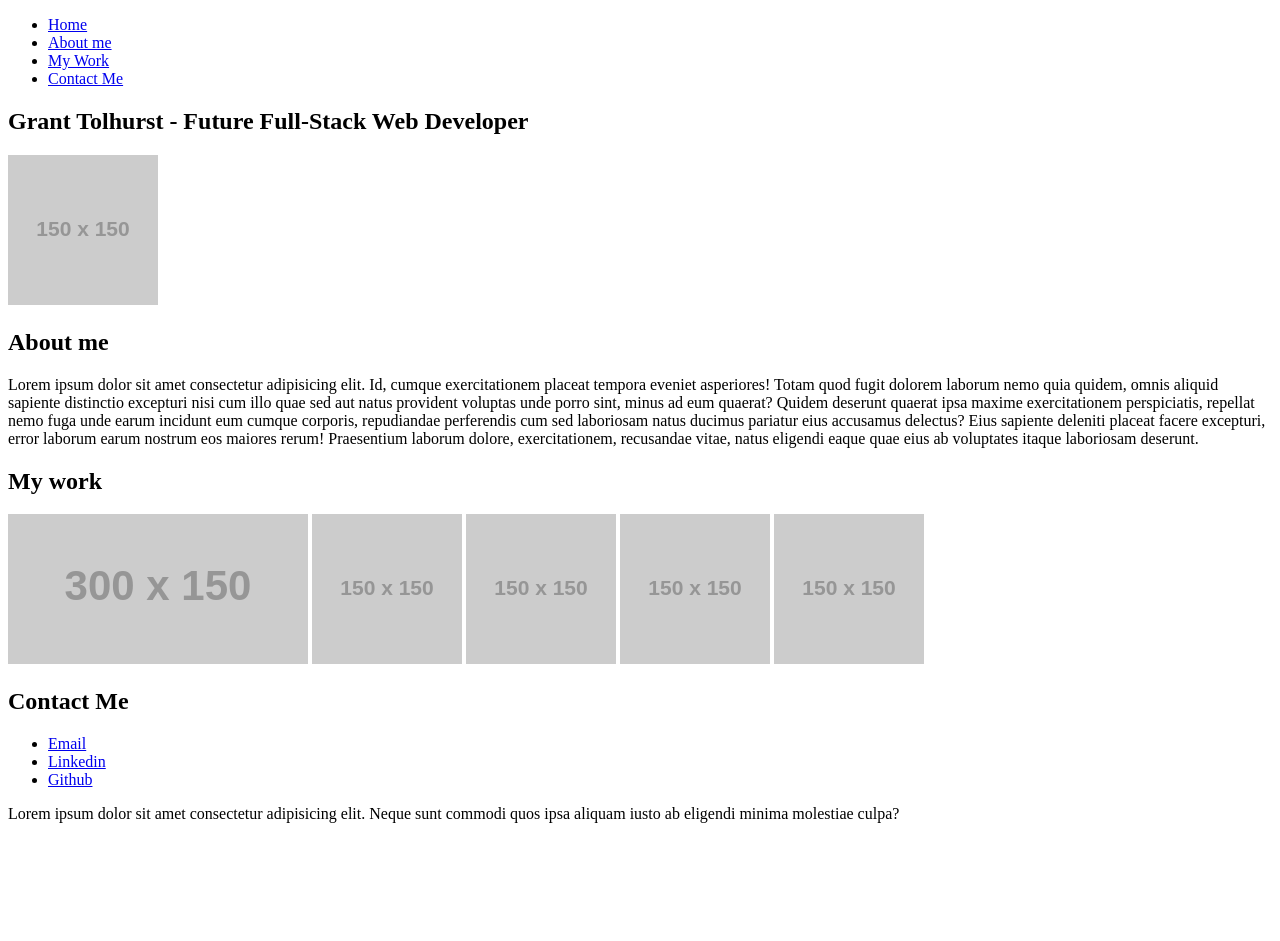
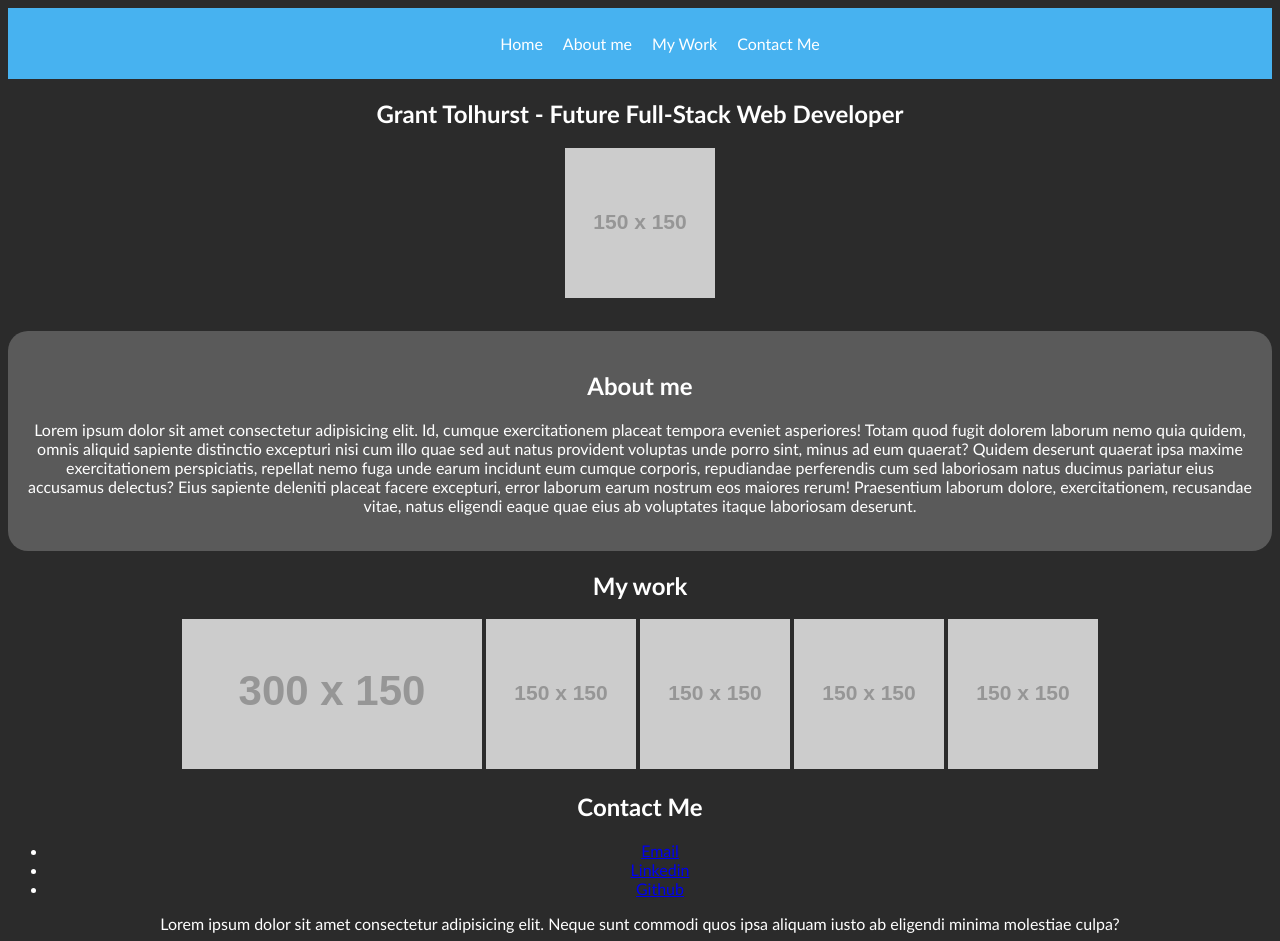
Before and after one commit to GrantRT/Portfolio, a plain HTML site: page index.html in a window 1280 px wide. Before the commit the page ends 831 px from the top, so only its background shows below. Drawn offline with Linux system fonts and the light colour scheme; files that its build step writes are made by us from their sources; placeholder pictures from the web are drawn by us.

Commit message:
started some basic styling

```diff
--- a/assets/style.css
+++ b/assets/style.css
@@ -0,0 +1,37 @@
+body {
+  background-color: rgb(43, 43, 43);
+  color: white;
+  text-align: center;
+  font-family: 'Gill Sans', 'Gill Sans MT', Calibri, 'Trebuchet MS', sans-serif;
+}
+
+nav a {
+  color: white;
+  text-decoration: none;
+}
+
+nav {
+  text-align: center;
+  background-color: hsl(202, 85%, 61%);
+  color: aqua;
+}
+
+nav ul {
+  display: inline-flex;
+  list-style-type: none;
+}
+
+nav ul li {
+  padding: 10px;
+}
+
+#about-me {
+  background-color: rgb(90, 90, 90);
+  padding: 20px;
+  margin-top: 30px;
+  border-radius: 20px;
+}
+
+#my-work {
+  display: inline-block;
+}
--- a/index.html
+++ b/index.html
@@ -2,37 +2,35 @@
 <html lang="en">
   <head>
     <meta charset="UTF-8" />
-    <meta http-equiv="X-UA-Compatible" content="IE=edge" />
     <meta name="viewport" content="width=device-width, initial-scale=1.0" />
     <title>Grant Tolhurst - Portfolio</title>
-    <link rel="stylesheet" href=".assets/reset.css" />
-    <link rel="stylesheet" href=".assets/style.css" />
+    <link rel="stylesheet" href="./assets/style.css" />
   </head>
 
   <body>
     <header>
       <nav>
         <ul>
-          <li><a href="#">Home</a></li>
-          <li><a href="#">About me</a></li>
-          <li><a href="#">My Work</a></li>
-          <li><a href="#">Contact Me</a></li>
+          <li><a href="#home">Home</a></li>
+          <li><a href="#about-me">About me</a></li>
+          <li><a href="#my-work">My Work</a></li>
+          <li><a href="#contact-me">Contact Me</a></li>
         </ul>
       </nav>
     </header>
 
-    <section>
+    <section id="home">
       <h1>Grant Tolhurst - Future Full-Stack Web Developer</h1>
 
       <img src="https://via.placeholder.com/150"></img>
     </section>
 
-    <section>
+    <section id="about-me">
       <h2>About me</h2>
       <p>Lorem ipsum dolor sit amet consectetur adipisicing elit. Id, cumque exercitationem placeat tempora eveniet asperiores! Totam quod fugit dolorem laborum nemo quia quidem, omnis aliquid sapiente distinctio excepturi nisi cum illo quae sed aut natus provident voluptas unde porro sint, minus ad eum quaerat? Quidem deserunt quaerat ipsa maxime exercitationem perspiciatis, repellat nemo fuga unde earum incidunt eum cumque corporis, repudiandae perferendis cum sed laboriosam natus ducimus pariatur eius accusamus delectus? Eius sapiente deleniti placeat facere excepturi, error laborum earum nostrum eos maiores rerum! Praesentium laborum dolore, exercitationem, recusandae vitae, natus eligendi eaque quae eius ab voluptates itaque laboriosam deserunt.</p>
     </section>
 
-    <section>
+    <section id="my-work">
       <h2>My work</h2>
       <img src="https://via.placeholder.com/300x150"></img>
       <img src="https://via.placeholder.com/150"></img>
@@ -41,7 +39,7 @@
       <img src="https://via.placeholder.com/150"></img>
     </section>
 
-    <section>
+    <section id="contact-me">
       <h2>Contact Me</h2>
       <ul>
         <li><a href="mailto:granto_92@hotmail.com">Email</a></li>
@@ -54,6 +52,5 @@
     <footer>
       Lorem ipsum dolor sit amet consectetur adipisicing elit. Neque sunt commodi quos ipsa aliquam iusto ab eligendi minima molestiae culpa?
     </footer>
-
   </body>
 </html>
```
Also changed, not shown: assets/reset.css (deleted).
